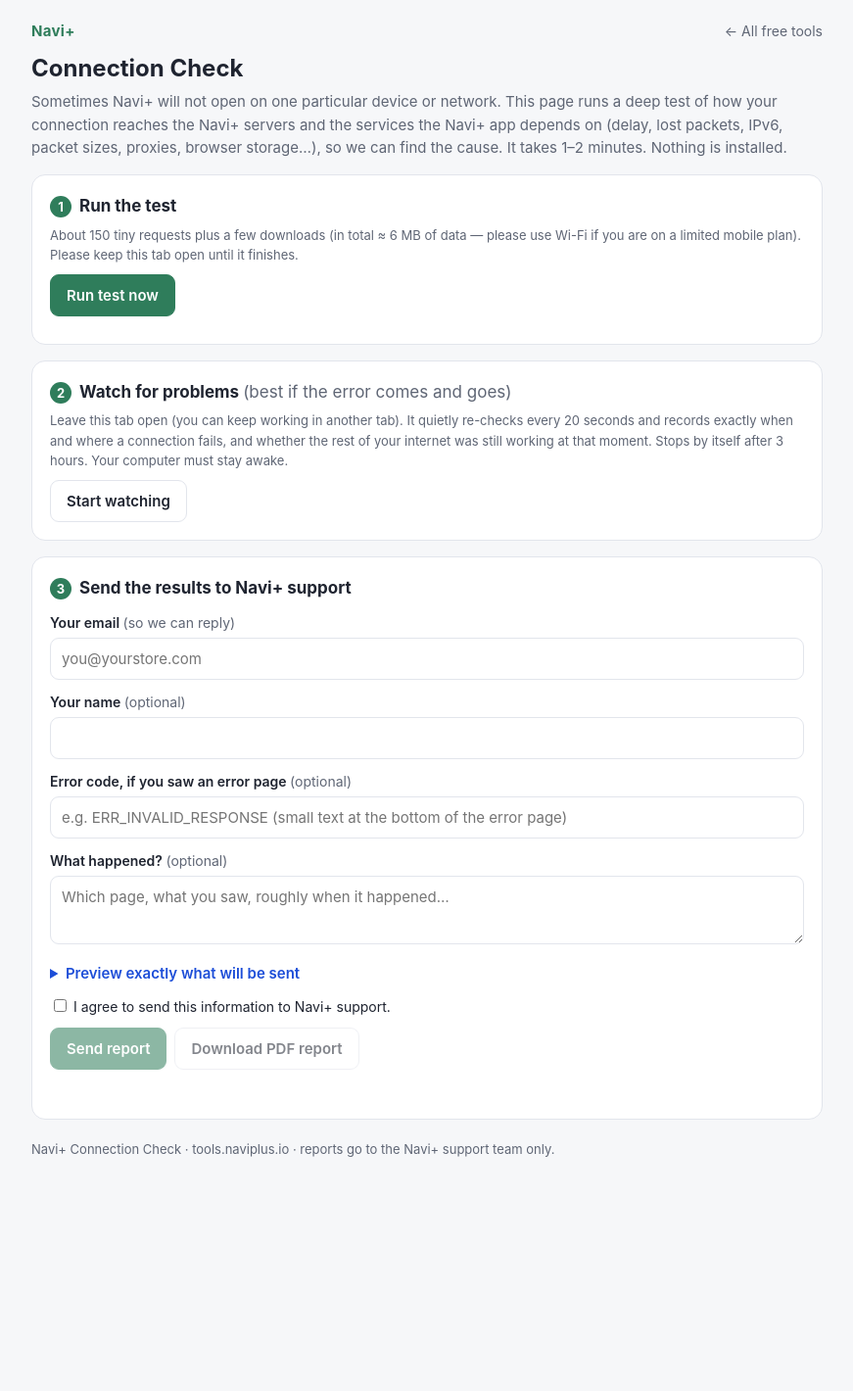
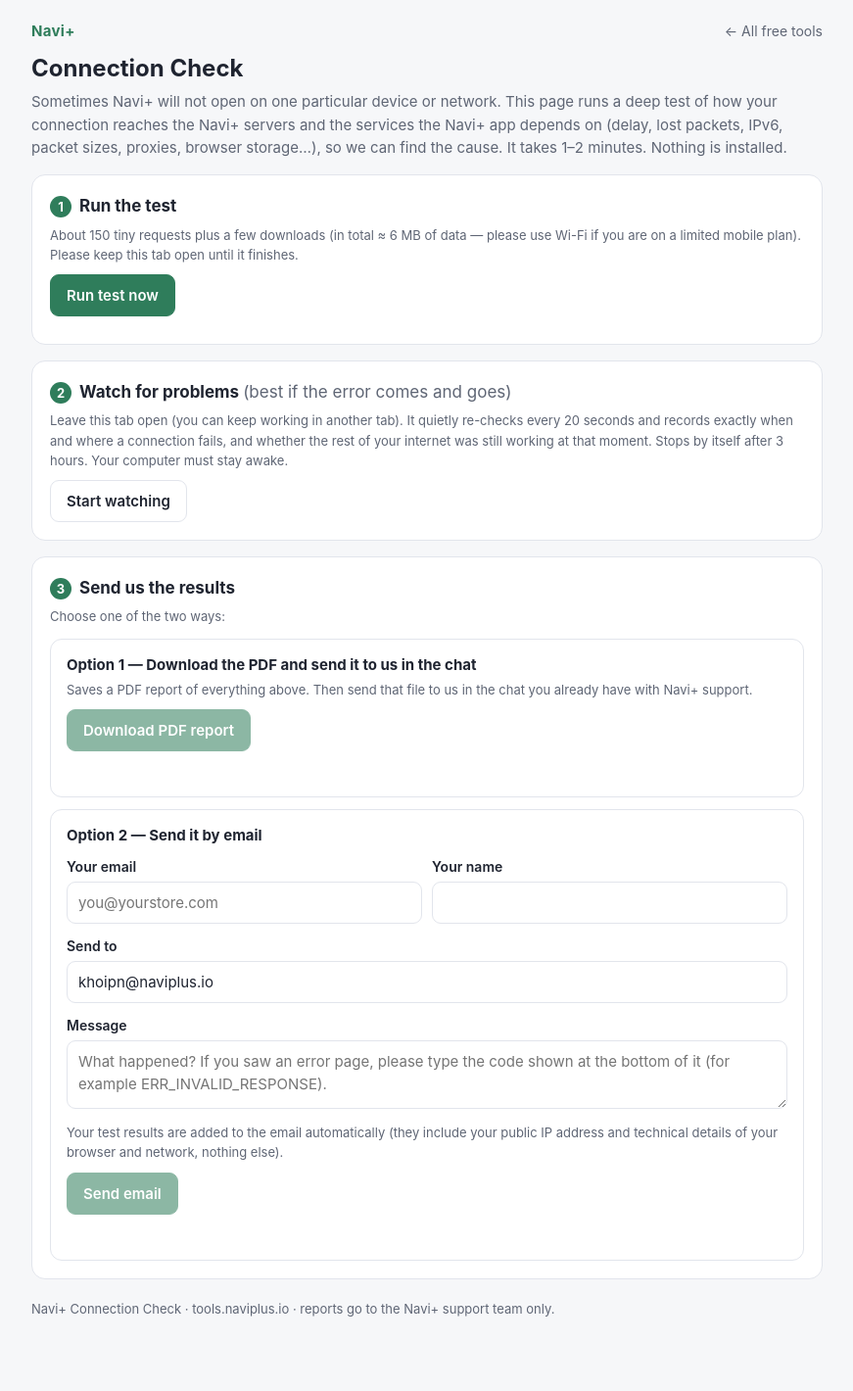
Before and after one commit to khoipn/tools.naviplus.io, a Jekyll site: the page built from connection-check.html, in a window 1280 px wide. Shown: the whole page at 98% size, without its empty margins (204-1075 px from the left). Built offline with Jekyll 4.4.1, drawn with Linux system fonts in a browser that asks for light colours; before the commit the page ends 1258 px from its top, so only the background shows below that.

Commit message:
[TASK01118] Connection Check: viết lại bước 3 — 2 cách rõ ràng (1: tải PDF gửi qua chat; 2: gửi email với Your email/Your name/Send to/Message), bỏ xem trước + ô đồng ý + ô mã lỗi riêng
- Your name mặc định theo ?name hoặc ?ref; Send to mặc định khoipn@naviplus.io (?toemail hoặc gõ tay)
- Người nhận @naviplus.io gửi tự động qua chat Inbox+; người nhận khác mở ứng dụng email của khách (mailto), không gửi hộ từ máy chủ

Co-Authored-By: Claude Sonnet 5.5 <noreply@anthropic.com>

```diff
--- a/connection-check.html
+++ b/connection-check.html
@@ -71,6 +71,10 @@ title: "Navi+ Connection Check"
   .hint.good { background:var(--green-bg); }
   #deep ul { margin:6px 0 0; padding-left:18px; font-size:13px; }
   #deep li { margin:2px 0; }
+  .opt { border:1px solid var(--line); border-radius:12px; padding:14px 16px; margin-top:12px; }
+  .opt h3 { margin:0 0 4px; font-size:15px; }
+  .two { display:grid; grid-template-columns:1fr 1fr; gap:10px; }
+  @media (max-width:560px) { .two { grid-template-columns:1fr; } }
   .hp { position:absolute; left:-9999px; }
   .status { margin-top:10px; min-height:22px; font-weight:600; }
   .status.ok-t { color:var(--green); } .status.bad-t { color:var(--red); }
@@ -119,29 +123,37 @@ title: "Navi+ Connection Check"
 
   <!-- ─── Bước 3 ─── -->
   <div class="card" id="c4">
-    <h2><span class="step">3</span>Send the results to Navi+ support</h2>
-    <label for="email">Your email <span class="muted" style="font-weight:400">(so we can reply)</span></label>
-    <input type="email" id="email" autocomplete="email" placeholder="you@yourstore.com">
-    <label for="uname">Your name <span class="muted" style="font-weight:400">(optional)</span></label>
-    <input type="text" id="uname" autocomplete="name" maxlength="80">
-    <label for="errCode">Error code, if you saw an error page <span class="muted" style="font-weight:400">(optional)</span></label>
-    <input type="text" id="errCode" maxlength="80" placeholder="e.g. ERR_INVALID_RESPONSE (small text at the bottom of the error page)">
-    <label for="notes">What happened? <span class="muted" style="font-weight:400">(optional)</span></label>
-    <textarea id="notes" maxlength="600" placeholder="Which page, what you saw, roughly when it happened…"></textarea>
-    <input type="text" id="hpot" class="hp" tabindex="-1" autocomplete="off" aria-hidden="true">
-    <details>
-      <summary>Preview exactly what will be sent</summary>
-      <pre id="preview">Run the test first.</pre>
-      <p class="note">This includes your public IP address (needed to look up your connection in our logs) and technical details of your browser and
-        network. It does <b>not</b> include passwords, store data, your exact location or anything from other tabs.</p>
-    </details>
-    <label style="font-weight:400"><input type="checkbox" id="consent"> I agree to send this information to Navi+ support.</label>
-    <div class="row">
-      <button class="primary" id="sendBtn" type="button" disabled>Send report</button>
-      <button id="pdfBtn" type="button" disabled>Download PDF report</button>
-      <a class="btn" id="mailBtn" href="#" style="display:none">Open email to Navi+ support</a>
+    <h2><span class="step">3</span>Send us the results</h2>
+    <p class="note">Choose one of the two ways:</p>
+
+    <div class="opt">
+      <h3>Option 1 — Download the PDF and send it to us in the chat</h3>
+      <p class="note">Saves a PDF report of everything above. Then send that file to us in the chat you already have with Navi+ support.</p>
+      <div class="row"><button class="primary" id="pdfBtn" type="button" disabled>Download PDF report</button></div>
+      <div class="status" id="pdfState" role="status" aria-live="polite"></div>
     </div>
-    <div class="status" id="sendState" role="status" aria-live="polite"></div>
+
+    <div class="opt">
+      <h3>Option 2 — Send it by email</h3>
+      <div class="two">
+        <div><label for="email" style="margin-top:6px">Your email</label>
+          <input type="email" id="email" autocomplete="email" placeholder="you@yourstore.com"></div>
+        <div><label for="uname" style="margin-top:6px">Your name</label>
+          <input type="text" id="uname" autocomplete="name" maxlength="80"></div>
+      </div>
+      <label for="to">Send to</label>
+      <input type="email" id="to" autocomplete="off" placeholder="khoipn@naviplus.io">
+      <p class="note" id="toNote" style="margin:4px 0 0"></p>
+      <label for="notes">Message</label>
+      <textarea id="notes" maxlength="1000" placeholder="What happened? If you saw an error page, please type the code shown at the bottom of it (for example ERR_INVALID_RESPONSE)."></textarea>
+      <input type="text" id="hpot" class="hp" tabindex="-1" autocomplete="off" aria-hidden="true">
+      <p class="note" style="margin:8px 0 0">Your test results are added to the email automatically (they include your public IP address and technical details of your browser and network, nothing else).</p>
+      <div class="row">
+        <button class="primary" id="sendBtn" type="button" disabled>Send email</button>
+        <a class="btn" id="mailBtn" href="#" style="display:none">Open in my email app</a>
+      </div>
+      <div class="status" id="sendState" role="status" aria-live="polite"></div>
+    </div>
   </div>
 
   <p class="note" style="margin-top:20px">Navi+ Connection Check · tools.naviplus.io · reports go to the Navi+ support team only.</p>
@@ -215,15 +227,19 @@ title: "Navi+ Connection Check"
   var $ = function (id) { return document.getElementById(id); };
   var params = new URLSearchParams(location.search);
   var REF = (params.get('ref') || '').replace(/[^\w.@\- ]/g, '').slice(0, 60);
-  /* Tham số link (Khôi gửi cho khách): ?ref=<nhãn>&fromemail=<email khách>&name=<tên>&toemail=<email support>.
-     fromemail/name → tự điền form (khách vẫn sửa được). toemail CHỈ nhận địa chỉ @naviplus.io — nơi gửi thật là chat Inbox+
-     (luôn về Khôi) nên toemail chỉ dùng cho nút "Email it instead"/nhắc trong câu chữ; chặn để không ai dựng link
-     biến trang này thành công cụ soạn mail tới địa chỉ lạ. */
+  /* Tham số link (Khôi gửi cho khách): ?ref=<nhãn>&fromemail=<email khách>&name=<tên>&toemail=<email nhận>.
+     Tự điền form: fromemail → "Your email", name (hoặc ref) → "Your name", toemail → "Send to" (mặc định khoipn@naviplus.io); khách vẫn sửa được.
+     Người nhận @naviplus.io được gửi tự động qua chat Inbox+ (luôn về Khôi). Người nhận KHÁC chỉ mở ứng dụng email của chính khách (mailto:) —
+     cố ý không gửi hộ tới địa chỉ lạ từ máy chủ để trang này không thể bị lợi dụng làm công cụ phát email. */
   var EMAIL_RE = /^[^@\s]+@[^@\s]+\.[^@\s]+$/;
   var P_FROM = (params.get('fromemail') || '').trim().slice(0, 120); if (!EMAIL_RE.test(P_FROM)) P_FROM = '';
   var P_NAME = (params.get('name') || '').replace(/[<>]/g, '').trim().slice(0, 80);
-  var P_TO = (params.get('toemail') || '').trim().toLowerCase();
-  var SUPPORT = /^[a-z0-9._+\-]+@naviplus\.io$/.test(P_TO) ? P_TO : 'khoipn@naviplus.io';
+  var P_TO = (params.get('toemail') || '').trim().toLowerCase().slice(0, 120); if (!EMAIL_RE.test(P_TO)) P_TO = '';
+  var SUPPORT_DEFAULT = 'khoipn@naviplus.io';
+  /* Tên mặc định: ?name=… nếu có, không thì lấy từ ?ref=… (vd ref=carolyn → "Carolyn"). */
+  var NAME_DEFAULT = P_NAME || REF.replace(/[-_.]+/g, ' ').replace(/\b\w/g, function (c) { return c.toUpperCase(); }).trim();
+  function toAddr() { var v = ($('to').value || '').trim(); return EMAIL_RE.test(v) ? v : SUPPORT_DEFAULT; }
+  function isNaviAddr(a) { return /@naviplus\.io$/i.test(a); }
   /* Xoá email khỏi thanh địa chỉ/lịch sử (ảnh chụp màn hình, lịch sử trình duyệt) sau khi đã đọc; giữ ?ref. */
   try { if (P_FROM || P_NAME || P_TO) { var keep = new URLSearchParams(); if (REF) keep.set('ref', REF); history.replaceState(null, '', location.pathname + (keep.toString() ? '?' + keep.toString() : '')); } } catch (e) {}
 
@@ -700,8 +716,7 @@ title: "Navi+ Connection Check"
     L.push('NAVI+ CONNECTION CHECK v' + VERSION + (REF ? '  ref=' + REF : ''));
     L.push('Report time (UTC): ' + utc());
     L.push('Visitor: ' + ($('uname').value.trim() || '-') + ' <' + ($('email').value.trim() || '-') + '>');
-    if ($('errCode').value.trim()) L.push('ERROR CODE SEEN: ' + $('errCode').value.trim());
-    if ($('notes').value.trim()) L.push('Notes: ' + $('notes').value.trim().replace(/\s+/g, ' '));
+    if ($('notes').value.trim()) L.push('Message: ' + $('notes').value.trim().replace(/\s+/g, ' '));
     if (state.run && state.run.hints.length) { L.push(''); L.push('[Auto-read — hints, not a diagnosis]'); state.run.hints.forEach(function (h) { L.push(' - ' + h); }); }
     if (state.run && state.run.deep) { L.push(''); L.push('[Key readings]'); state.run.deep.forEach(function (d) { L.push(' * ' + d); }); }
     L.push('');
@@ -760,16 +775,22 @@ title: "Navi+ Connection Check"
   }
   function refreshSend() {
     var has = !!(state.run || (state.mon && state.mon.checks));
-    $('preview').textContent = has ? buildReport() : 'Run the test first.';
-    var emailOk = EMAIL_RE.test($('email').value.trim());
+    var emailOk = EMAIL_RE.test($('email').value.trim()), to = toAddr(), custom = !isNaviAddr(to);
     $('pdfBtn').disabled = !has;
-    $('sendBtn').disabled = !(has && emailOk && $('consent').checked);
-    $('mailBtn').href = 'mailto:' + SUPPORT + '?subject=' + encodeURIComponent('Navi+ Connection Check' + (REF ? ' (' + REF + ')' : '')) + '&body=' + encodeURIComponent('Hello Navi+ support,\n\nPlease find my Connection Check report attached (PDF).\n\n' + ($('uname').value.trim() || ''));
+    $('sendBtn').disabled = !(emailOk && (has || $('notes').value.trim()));
+    $('sendBtn').textContent = custom ? 'Open my email app' : 'Send email';
+    $('toNote').textContent = custom ? 'Other addresses open your own email app with the message ready (attach the PDF from Option 1 if you can).' : '';
+    $('mailBtn').href = 'mailto:' + to + '?subject=' + encodeURIComponent('Navi+ Connection Check' + (REF ? ' (' + REF + ')' : '')) + '&body=' + encodeURIComponent(($('notes').value.trim() ? $('notes').value.trim() + '\n\n' : '') + 'My Connection Check report is attached as a PDF.\n\n' + ($('uname').value.trim() || ''));
   }
   function wrapHtml(part, i, n) { return (i === 0 ? '<b>Navi+ Connection Check</b>' : '<b>Connection Check — part ' + (i + 1) + '/' + n + '</b>') + '<pre style="white-space:pre-wrap;font:12px/1.45 monospace;margin:6px 0 0">' + esc(part) + '</pre>'; }
   async function send() {
     if ($('hpot').value) return;                               // bẫy bot
-    var btn = $('sendBtn'), st = $('sendState'); btn.disabled = true; st.className = 'status'; st.textContent = 'Sending…';
+    var btn = $('sendBtn'), st = $('sendState');
+    if (!isNaviAddr(toAddr())) {                                // người nhận khác → mở ứng dụng email của khách, không gửi hộ từ máy chủ
+      st.className = 'status'; st.textContent = 'Your email app should open with the message ready. If it does not, use "Open in my email app".'; $('mailBtn').style.display = '';
+      window.location.href = $('mailBtn').href; return;
+    }
+    btn.disabled = true; st.className = 'status'; st.textContent = 'Sending…';
     var parts = chunks(buildReport()), sentN = 0;
     try {
       var r = await fetch(API + '/chat', {
@@ -787,10 +808,10 @@ title: "Navi+ Connection Check"
         if (!r2.ok) throw new Error('part ' + (i + 1) + ' failed (HTTP ' + r2.status + ')');
         sentN++; await sleep(150);
       }
-      st.className = 'status ok-t'; st.textContent = 'Sent (' + sentN + ' message' + (sentN > 1 ? 's' : '') + '). Thank you! Navi+ support will look at it and reply to your email. You can also download a PDF copy for yourself.';
+      st.className = 'status ok-t'; st.textContent = 'Sent (' + sentN + ' message' + (sentN > 1 ? 's' : '') + '). Thank you! We will look at it and reply to your email.';
     } catch (e) {
       st.className = 'status bad-t';
-      st.textContent = (sentN ? 'Only ' + sentN + ' of ' + parts.length + ' parts were sent. ' : '') + 'Could not send (' + (e && e.message ? e.message : 'network error') + '). Please click "Download PDF report" and email the file to ' + SUPPORT + ' (use "Open email to Navi+ support").';
+      st.textContent = (sentN ? 'Only ' + sentN + ' of ' + parts.length + ' parts were sent. ' : '') + 'Could not send (' + (e && e.message ? e.message : 'network error') + '). Please use Option 1 (Download PDF and send it to us in the chat) or "Open in my email app".';
       $('mailBtn').style.display = '';
     }
     btn.disabled = false; refreshSend();
@@ -846,23 +867,22 @@ title: "Navi+ Connection Check"
     return out;
   }
   function pdf() {
-    var st = $('sendState');
+    var st = $('pdfState');
     try {
       var d = new Date(), pad2 = function (n) { return ('0' + n).slice(-2); };
       var name = 'navi-connection-check-' + d.getUTCFullYear() + pad2(d.getUTCMonth() + 1) + pad2(d.getUTCDate()) + '-' + pad2(d.getUTCHours()) + pad2(d.getUTCMinutes()) + (REF ? '-' + REF.replace(/[^\w\-]/g, '') : '') + '.pdf';
       var blob = new Blob([makePdf('Navi+ Connection Check' + (REF ? ' (' + REF + ')' : ''), buildReport())], { type:'application/pdf' });
       var a = document.createElement('a'); a.href = URL.createObjectURL(blob); a.download = name; document.body.appendChild(a); a.click();
       setTimeout(function () { URL.revokeObjectURL(a.href); a.remove(); }, 4000);
-      st.className = 'status ok-t'; st.textContent = 'PDF saved (' + name + '). You can attach it to an email to ' + SUPPORT + '.';
+      st.className = 'status ok-t'; st.textContent = 'PDF saved (' + name + '). Now please send that file to us in the chat.';
     } catch (e) { st.className = 'status bad-t'; st.textContent = 'Could not create the PDF (' + (e && e.message ? e.message : 'error') + ').'; }
-    $('mailBtn').style.display = '';
   }
 
   /* Giữ kết quả nếu khách lỡ đóng/tải lại tab (localStorage có thể bị chặn → bọc try). */
   function persist() {
     lsSet({ t:Date.now(), run:state.run, ip:state.ip, env:state.env, l4:state.l4,
       mon:state.mon ? { startedAt:state.mon.startedAt, stoppedAt:state.mon.stoppedAt, checks:state.mon.checks, stats:state.mon.stats, events:state.mon.events, rounds:state.mon.rounds, on:false } : null,
-      email:$('email').value, uname:$('uname').value, notes:$('notes').value, err:$('errCode').value });
+      email:$('email').value, uname:$('uname').value, to:$('to').value, notes:$('notes').value });
   }
   function restore() {
     var s = lsGet(); if (!s || Date.now() - s.t > 6 * 3600 * 1000) return;
@@ -874,7 +894,7 @@ title: "Navi+ Connection Check"
       if (s.run.deep) $('deep').innerHTML = '<h3>Key readings</h3><ul>' + s.run.deep.map(function (d) { return '<li>' + esc(d) + '</li>'; }).join('') + '</ul>';
       $('runState').textContent = 'Restored your last test (' + utc(s.run.at) + ' UTC).';
     }
-    $('email').value = s.email || ''; $('uname').value = s.uname || ''; $('notes').value = s.notes || ''; $('errCode').value = s.err || '';
+    $('email').value = s.email || ''; $('uname').value = s.uname || ''; $('to').value = s.to || ''; $('notes').value = s.notes || '';
   }
 
   /* ───────────── nối sự kiện ───────────── */
@@ -882,12 +902,13 @@ title: "Navi+ Connection Check"
   $('monBtn').addEventListener('click', function () { (state.mon && state.mon.on) ? stopMon() : startMon(); });
   $('sendBtn').addEventListener('click', send);
   $('pdfBtn').addEventListener('click', pdf);
-  ['email', 'uname', 'notes', 'errCode', 'consent'].forEach(function (id) { $(id).addEventListener('input', function () { refreshSend(); persist(); }); $(id).addEventListener('change', refreshSend); });
+  ['email', 'uname', 'to', 'notes'].forEach(function (id) { $(id).addEventListener('input', function () { refreshSend(); persist(); }); $(id).addEventListener('change', refreshSend); });
   window.addEventListener('beforeunload', function (e) { if (state.mon && state.mon.on) { e.preventDefault(); e.returnValue = ''; } });
 
   restore();
   if (P_FROM) $('email').value = P_FROM;
-  if (P_NAME) $('uname').value = P_NAME;
+  if (NAME_DEFAULT && !$('uname').value) $('uname').value = NAME_DEFAULT;
+  if (P_TO) $('to').value = P_TO; else if (!$('to').value) $('to').value = SUPPORT_DEFAULT;
   refreshSend();
 })();
 </script>
```
